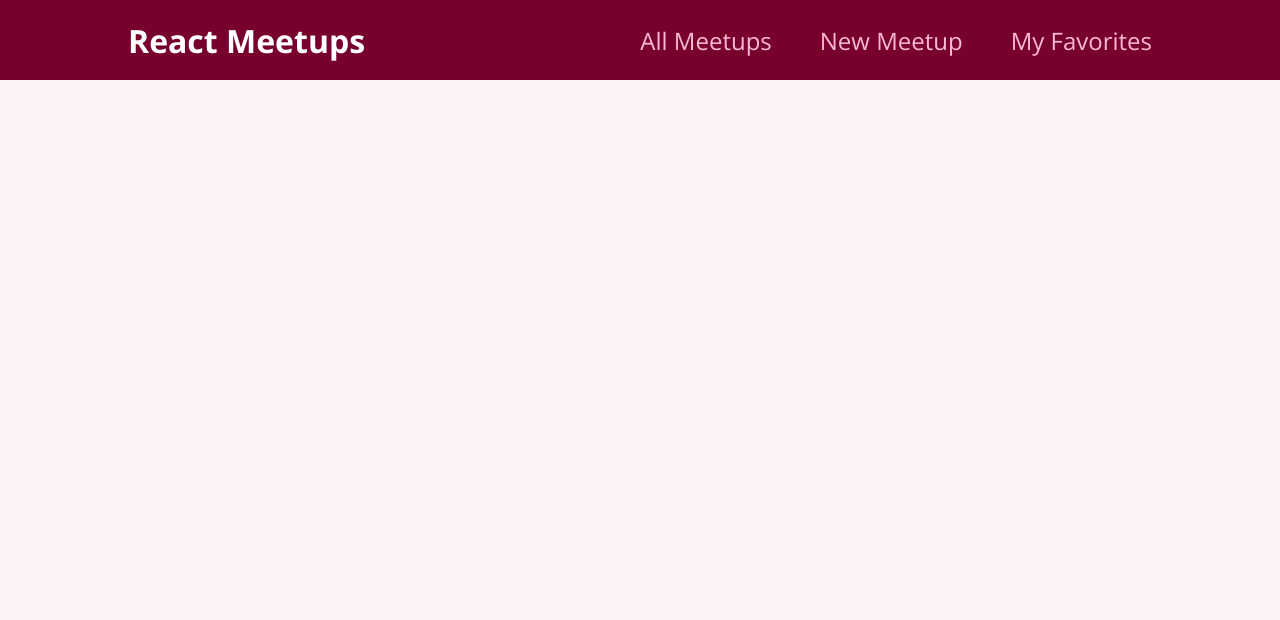
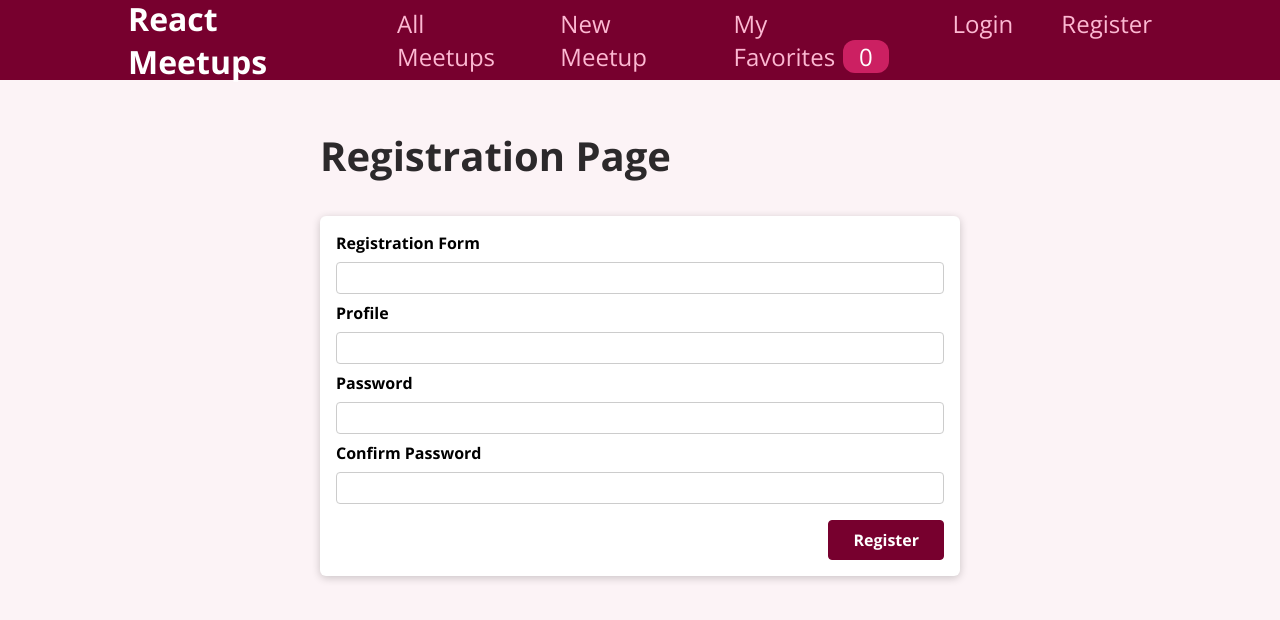
Before and after one commit to ericmaniraguha/react-learn, a React (Create React App) app: page /register in a window 1280 px wide. Shown: the top 620 px of the page. Built offline with nearby package versions, Linux system fonts and the light colour scheme.

Commit message:
login and registration form

```diff
--- a/src/App.js
+++ b/src/App.js
@@ -3,6 +3,8 @@ import { Route, Switch } from 'react-router-dom';
 import AllMeetupsPage from './pages/AllMeetups';
 import NewMeetupPage from './pages/NewMeetup';
 import FavoritesPage from './pages/Favorites';
+import LoginPage from './pages/Login';
+import RegisterPage from './pages/Register';
 import Layout from './components/layout/Layout';
 
 function App() {
@@ -12,11 +14,21 @@ function App() {
         <Route path='/' exact>
           <AllMeetupsPage />
         </Route>
+
         <Route path='/new-meetup'>
           <NewMeetupPage />
         </Route>
+
         <Route path='/favorites'>
           <FavoritesPage />
+        </Route>
+
+        <Route path='/login'>
+          <LoginPage />
+        </Route>
+
+        <Route path='/register'>
+          <RegisterPage />
         </Route>
       </Switch>
     </Layout>
--- a/src/components/layout/MainNavigation.js
+++ b/src/components/layout/MainNavigation.js
@@ -1,7 +1,13 @@
+import { useContext } from 'react';
+
 import { Link } from 'react-router-dom';
 import classes from './MainNavigation.module.css';
 
+import FavoritesContext from '../../store/favorites-context';
+
 function MainNavigation() {
+  const favoritesCtx = useContext(FavoritesContext);
+
   return (
     <header className={classes.header}>
       <div className={classes.logo}>React Meetups</div>
@@ -14,7 +20,18 @@ function MainNavigation() {
             <Link to='/new-meetup'>New Meetup</Link>
           </li>
           <li>
-            <Link to='/favorites'>My Favorites</Link>
+            <Link to='/favorites'>
+              My Favorites
+              <span className={classes.badge}>
+                {favoritesCtx.totalFavorites}
+              </span>
+            </Link>
+          </li>
+          <li>
+            <Link to='/login'>Login</Link>
+          </li>
+          <li>
+            <Link to='/register'>Register</Link>
           </li>
         </ul>
       </nav>
--- /dev/null
+++ b/src/components/meetups/LoginForm.js
@@ -0,0 +1,47 @@
+import { useRef } from 'react';
+import Card from '../ui/Card';
+import classes from './LoginForm.module.css';
+
+function LoginForm(props) {
+  const usernameInputRef = useRef();
+  const passwordInputref = useRef();
+
+  function submitHandler(event) {
+    event.preventDefault();
+
+    const enteredUserName = usernameInputRef.current.value;
+    const enteredPassword = passwordInputref.current.value;
+
+    const loginDate = {
+      title: enteredUserName,
+      Password: enteredPassword,
+    };
+    // console.log(loginDate);
+    props.onAddLogin(loginDate);
+  }
+  return (
+    <Card>
+      <form className={classes.form} onSubmit={submitHandler}>
+        <div className={classes.control}>
+          <label htmlFor='username'>User Name </label>
+          <input type='text' requeired id='username' ref={usernameInputRef} />
+        </div>
+
+        <div className={classes.control}>
+          <label htmlFor='password'>Password</label>
+          <input
+            type='password'
+            requeitextred
+            id='password'
+            ref={passwordInputref}
+          />
+        </div>
+
+        <div className={classes.actions}>
+          <button>Login</button>
+        </div>
+      </form>
+    </Card>
+  );
+}
+export default LoginForm;
--- /dev/null
+++ b/src/components/meetups/LoginForm.module.css
@@ -0,0 +1,45 @@
+.form {
+  padding: 1rem;
+}
+
+.control {
+  margin-bottom: 0.5rem;
+}
+
+.control label {
+  display: block;
+  font-weight: bold;
+  margin-bottom: 0.5rem;
+}
+
+.control input,
+.control textarea {
+  display: block;
+  font: inherit;
+  border-radius: 4px;
+  border: 1px solid #ccc;
+  padding: 0.25rem;
+  width: 100%;
+}
+
+.actions {
+  margin-top: 1rem;
+  text-align: right;
+}
+
+.actions button {
+  font: inherit;
+  cursor: pointer;
+  background-color: #77002e;
+  color: white;
+  padding: 0.5rem 1.5rem;
+  border: 1px solid #77002e;
+  border-radius: 4px;
+  font-weight: bold;
+}
+
+.actions button:hover,
+.actions button:active {
+  background-color: #a50e48;
+  border-color: #a50e48;
+}
--- /dev/null
+++ b/src/components/meetups/RegisterForm.js
@@ -0,0 +1,63 @@
+import { useRef } from 'react';
+import Card from '../ui/Card';
+import classes from './RegisterForm.module.css';
+
+function RegisterForm(props) {
+  const usernameInputRef = useRef();
+  const profileInputRef = useRef();
+  const passwordInputref = useRef();
+  const confirmpasswordInputRef = useRef();
+
+  function submitHandler(event) {
+    event.preventDefault();
+
+    const enteredUsername = usernameInputRef.current.value;
+    const enteredProfile = profileInputRef.current.value;
+    const enteredPassword = passwordInputref.current.value;
+    const enteredConfirmPassword = confirmpasswordInputRef.current.value;
+
+    const registerData = {
+      username: enteredUsername,
+      profile: enteredProfile,
+      password: enteredPassword,
+      confirmpassword: enteredConfirmPassword,
+    };
+
+    props.onAddRegister(registerData);
+  }
+  return (
+    <Card>
+      <form className={classes.form} onSubmit={submitHandler}>
+        <div className={classes.control}>
+          <label htmlFor='registerform'>Registration Form</label>
+          <input type='text' requeired id='username' ref={usernameInputRef} />
+        </div>
+
+        <div className={classes.control}>
+          <label htmlFor='profile'>Profile</label>
+          <input type='url' requeitextred id='image' ref={profileInputRef} />
+        </div>
+
+        <div className={classes.control}>
+          <label htmlFor='password'>Password</label>
+          <input
+            type='password'
+            requeitextred
+            id='password'
+            ref={passwordInputref}
+          />
+        </div>
+
+        <div className={classes.control}>
+          <label htmlFor='confirmationpassword'>Confirm Password</label>
+          <input id='password' requeired ref={confirmpasswordInputRef} />
+        </div>
+
+        <div className={classes.actions}>
+          <button>Register</button>
+        </div>
+      </form>
+    </Card>
+  );
+}
+export default RegisterForm;
--- /dev/null
+++ b/src/components/meetups/RegisterForm.module.css
@@ -0,0 +1,45 @@
+.form {
+  padding: 1rem;
+}
+
+.control {
+  margin-bottom: 0.5rem;
+}
+
+.control label {
+  display: block;
+  font-weight: bold;
+  margin-bottom: 0.5rem;
+}
+
+.control input,
+.control textarea {
+  display: block;
+  font: inherit;
+  border-radius: 4px;
+  border: 1px solid #ccc;
+  padding: 0.25rem;
+  width: 100%;
+}
+
+.actions {
+  margin-top: 1rem;
+  text-align: right;
+}
+
+.actions button {
+  font: inherit;
+  cursor: pointer;
+  background-color: #77002e;
+  color: white;
+  padding: 0.5rem 1.5rem;
+  border: 1px solid #77002e;
+  border-radius: 4px;
+  font-weight: bold;
+}
+
+.actions button:hover,
+.actions button:active {
+  background-color: #a50e48;
+  border-color: #a50e48;
+}
--- a/src/pages/Favorites.js
+++ b/src/pages/Favorites.js
@@ -1,5 +1,25 @@
+import { useContext } from 'react';
+
+import FavoritesContext from '../store/favorites-context';
+import MeetupList from '../components/meetups/MeetupList';
+
 function FavoritesPage() {
-  return <div>Favorites Page</div>;
+  const favoritesCtx = useContext(FavoritesContext);
+
+  let content;
+
+  if (favoritesCtx.totalFavorites === 0) {
+    content = <p>You got no favorites, better to add some, please.</p>;
+  } else {
+    content = <MeetupList meetups={favoritesCtx.favorites} />;
+  }
+
+  return (
+    <section>
+      <h1>Favorites</h1>
+      {content}
+    </section>
+  );
 }
 
 export default FavoritesPage;
--- /dev/null
+++ b/src/pages/Login.js
@@ -0,0 +1,31 @@
+import { useHistory } from 'react-router-dom';
+
+import LoginForm from '../components/meetups/LoginForm';
+
+function LoginPage() {
+  const history = useHistory();
+
+  function addLoginHandler(loginData) {
+    fetch(
+      'https://react-getting-started-1f619-default-rtdb.firebaseio.com/meetups.json',
+      {
+        method: 'POST',
+        body: JSON.stringify(loginData),
+        headers: {
+          'Content-Type': 'application/json',
+        },
+      }
+    ).then(() => {
+      history.replace('/');
+    });
+  }
+
+  return (
+    <section>
+      <h1>Login Page</h1>
+      <LoginForm onAddLogin={addLoginHandler} />
+    </section>
+  );
+}
+
+export default LoginPage;
--- /dev/null
+++ b/src/pages/Register.js
@@ -0,0 +1,31 @@
+import { useHistory } from 'react-router-dom';
+
+import RegisterForm from '../components/meetups/RegisterForm';
+
+function RegisterPage() {
+  const history = useHistory();
+
+  function addRegisterHandler(registerData) {
+    fetch(
+      'https://react-getting-started-1f619-default-rtdb.firebaseio.com/meetups.json',
+      {
+        method: 'POST',
+        body: JSON.stringify(registerData),
+        headers: {
+          'Content-Type': 'application/json',
+        },
+      }
+    ).then(() => {
+      history.replace('/');
+    });
+  }
+
+  return (
+    <section>
+      <h1>Registration Page</h1>
+      <RegisterForm onAddSignup={addRegisterHandler} />
+    </section>
+  );
+}
+
+export default RegisterPage;
```
